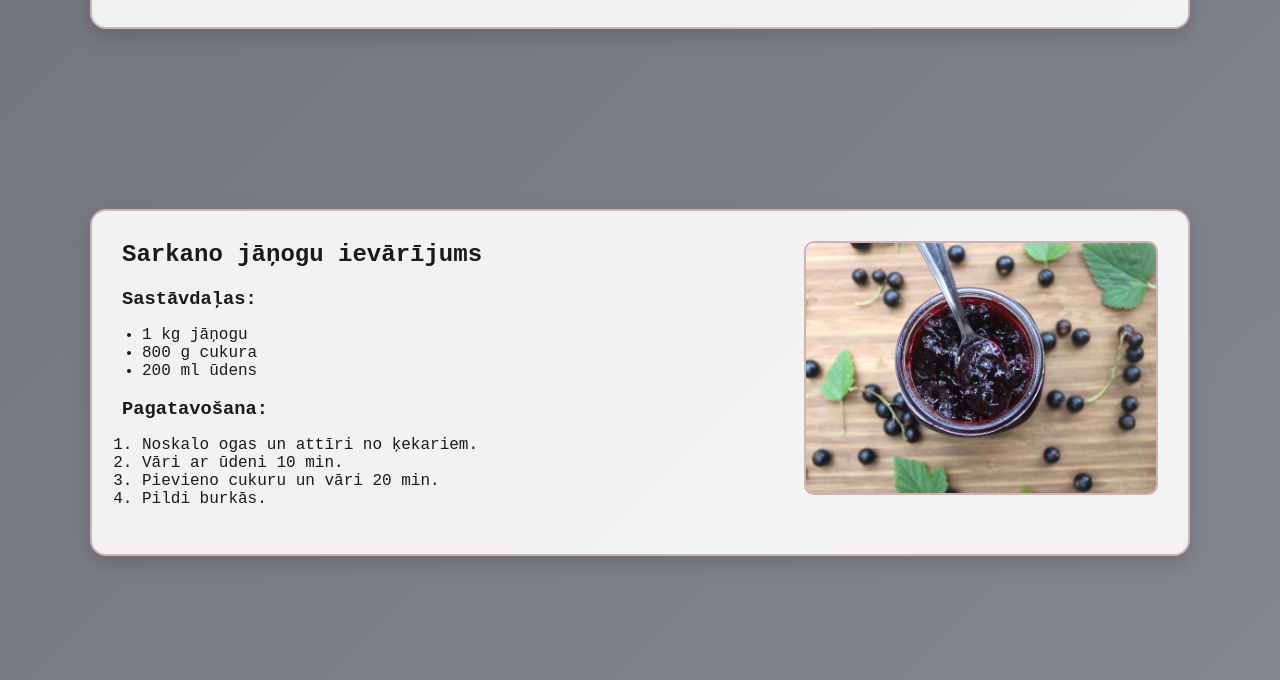
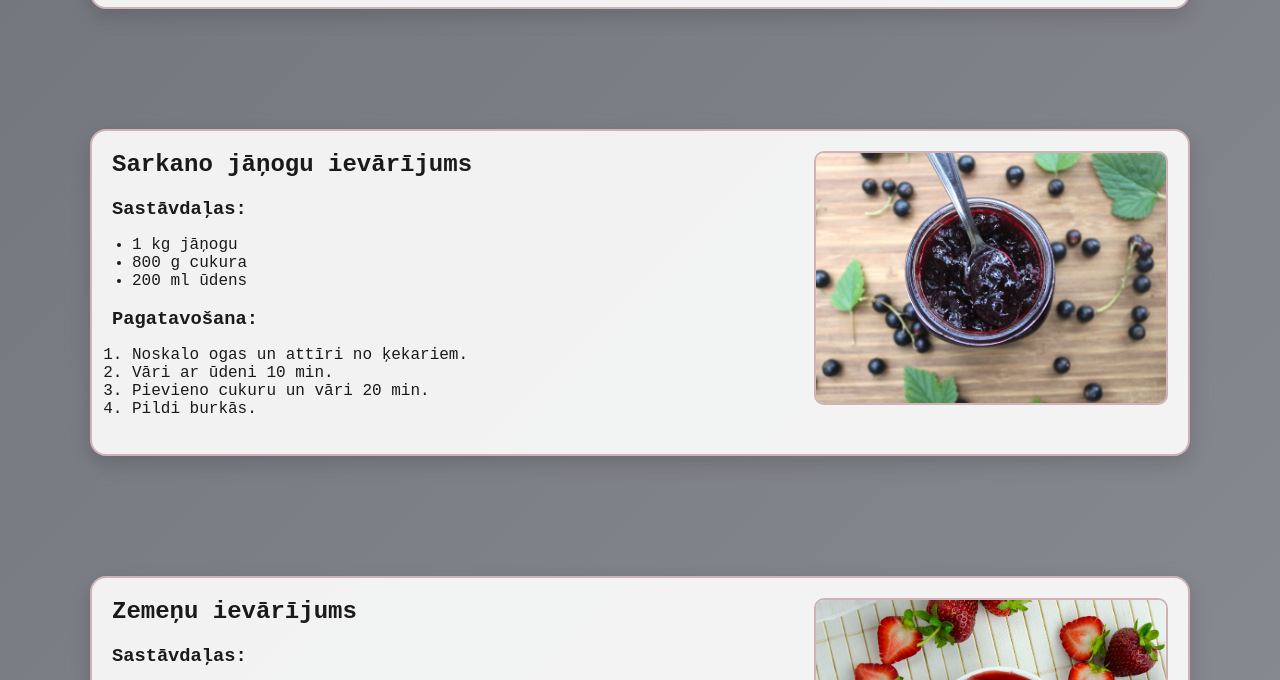
Before and after one commit to imvioletttt/school-thing, a plain HTML site: page index.html in a window 1280 px wide. Shown: the part 581-1261 px from the top of the page. Drawn offline with Linux system fonts and the light colour scheme.

Commit message:
Update style.css

```diff
--- a/style.css
+++ b/style.css
@@ -74,8 +74,8 @@ nav a.active {
     background: rgba(255,255,255,0.9);
     border: 2px solid var(--accent);
     border-radius: 16px;
-    padding: 30px;
-    margin-bottom: 180px;
+    padding: 20px;
+    margin-bottom: 120px;
 
     display: flex;
     gap: 20px;
```
